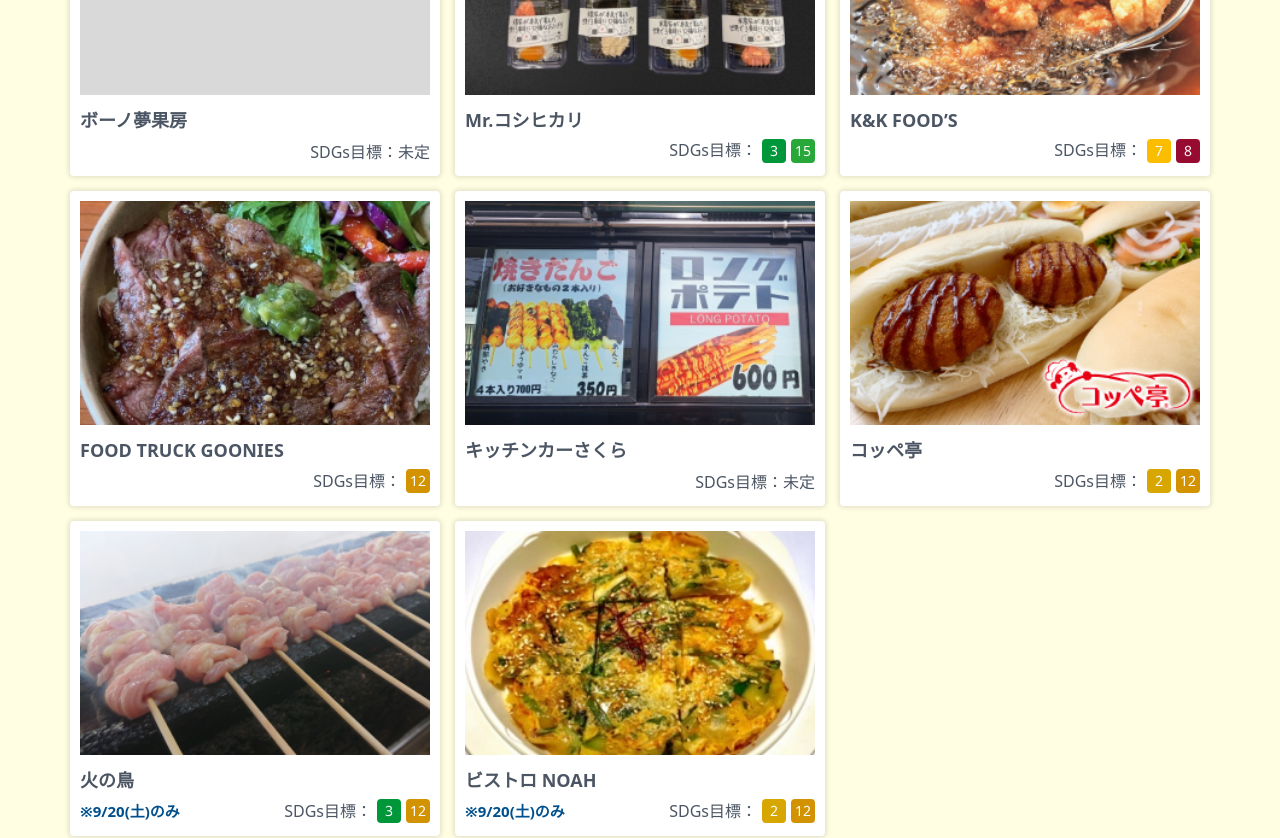
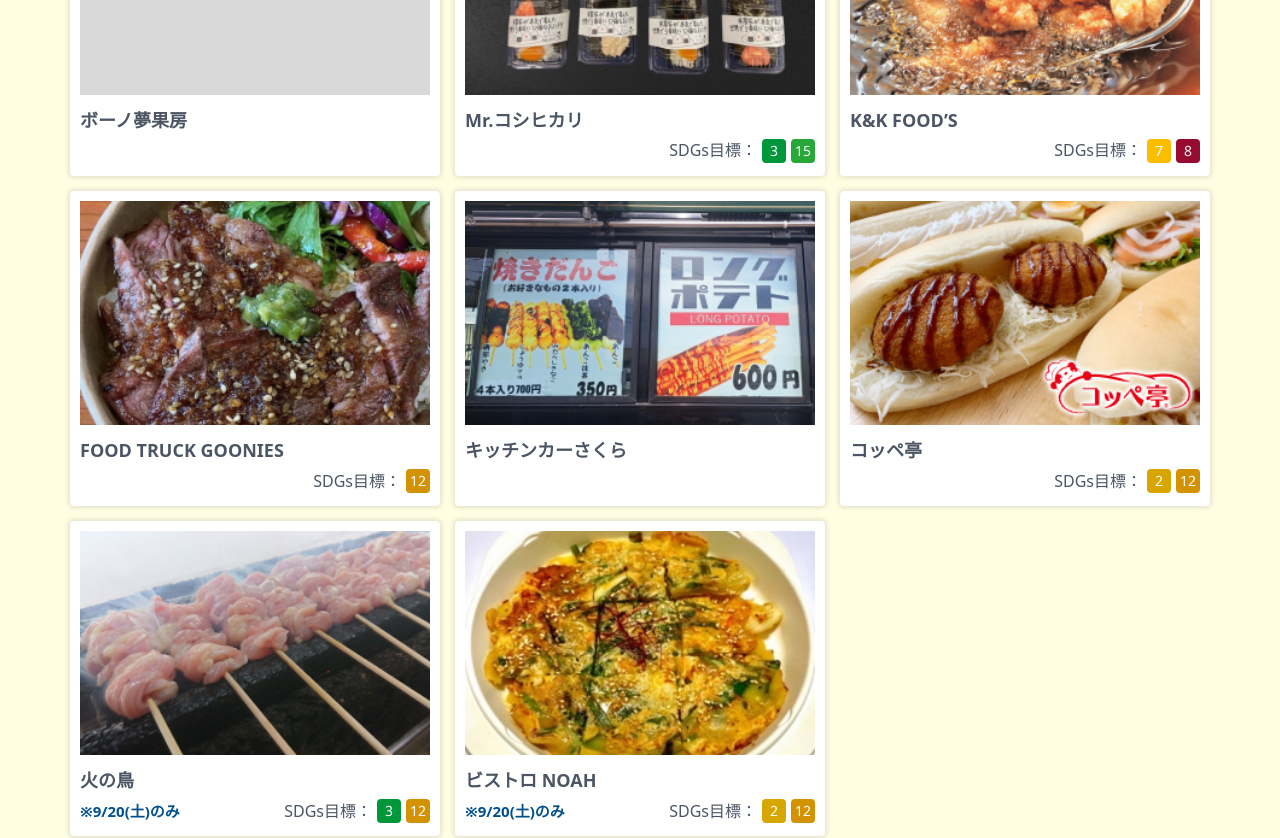
Before and after one commit to Ktjm-555/sabae-event-lp, a React (Vite) app in the folder sabae-event-lp/: page /booth in a window 1280 px wide. Shown: the part 5660-6498 px from the top of the page. Built offline with nearby package versions, Linux system fonts and the light colour scheme; a web font is replaced by a local one.

Commit message:
ファイルイぽーと　No.未定の修正

```diff
--- a/sabae-event-lp/src/components/contents/BoothCards.tsx
+++ b/sabae-event-lp/src/components/contents/BoothCards.tsx
@@ -4,7 +4,7 @@
 import { Modal } from "../ui/modal";
 import { useState } from "react";
 import { sdgsList } from "../../items/sdgs";
-import { SdgsModalContents } from "./sdgsModalContents";
+import { SdgsModalContents } from "./SdgsModalContents";
 
 type Item = {
 	id: number;
--- a/sabae-event-lp/src/components/contents/BoothCardsMini2.tsx
+++ b/sabae-event-lp/src/components/contents/BoothCardsMini2.tsx
@@ -4,7 +4,7 @@
 import { Modal } from "../ui/modal";
 import { useState } from "react";
 import { sdgsList } from "../../items/sdgs";
-import { SdgsModalContents } from "./sdgsModalContents";
+import { SdgsModalContents } from "./SdgsModalContents";
 
 type Item = {
 	id: number;
@@ -62,7 +62,7 @@
 									)}
 
 									<P_FooterP>
-										SDGs目標：
+										{numbers.length ? <span>SDGs目標：</span> : ""}
 										<span>
 											{numbers.length
 												? numbers.map((num) => (
@@ -78,7 +78,7 @@
 															}}
 														/>
 												  ))
-												: "未定"}
+												: ""}
 										</span>
 									</P_FooterP>
 								</DIV_NoticeNumber>
```
